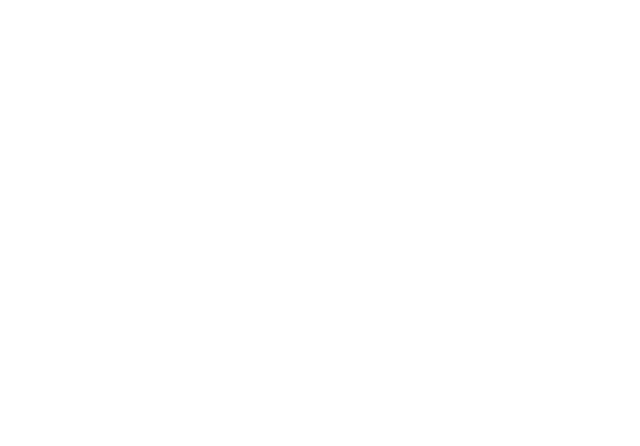
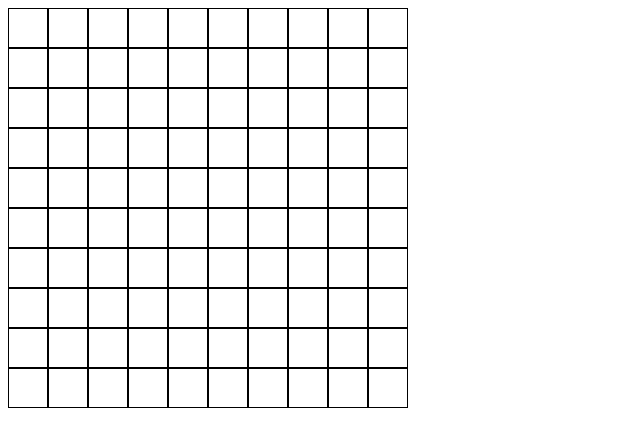
Before and after one commit to LNorris91/etch-a-sketch, a plain HTML site: page index.html in a window 1280 px wide. Shown: the whole page, without its empty margins (0-640 px from the left). Drawn offline with Linux system fonts and the light colour scheme.

Commit message:
Add Function Co Customize Pixel Number
this commit adds a nested loop function that will
generate a grid of square divs containing as many
divs as is specified by the user.

```diff
--- a/main.js
+++ b/main.js
@@ -1,7 +1,14 @@
 const container = document.querySelector("#container");
 
-for (i = 0; i < 256; i++) {
-const div = document.createElement("div");
-div.classList.add("gridDiv");
-container.appendChild(div);
+let j = 10;
+
+for (i = 0; i < j; i++) {
+    const row = document.createElement("div");
+    row.classList.add("row");
+    container.appendChild(row);
+        for (g = 0; g < j; g++) {
+            const pixel = document.createElement("div");
+            pixel.classList.add("pixel");
+            row.appendChild(pixel);
+        }
 }
--- a/style.css
+++ b/style.css
@@ -1 +1,14 @@
-#container {}
+#container {
+    display: flex;
+    flex-direction: column;
+    height: 400px;
+    width: 400px;
+}
+.row {
+    display: flex;
+    flex: 1;
+}
+.pixel {
+    flex: 1;
+    border: 1px black solid;
+}
```
